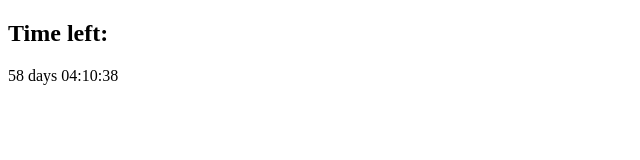
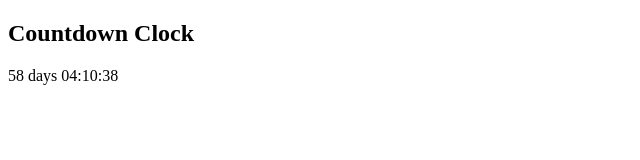
Before and after one commit to ViniciusBSilva/CountdownClock, a plain HTML site: page index.html in a window 1280 px wide. Shown: the whole page, without its empty margins (0-640 px from the left). Drawn offline with Linux system fonts and the light colour scheme.

Commit message:
new html version

```diff
--- a/index.html
+++ b/index.html
@@ -5,8 +5,7 @@
     </head>
 <body>
     <section>
-
-        <header><H1>Time left:</H1></header>
+        <header id="header"><H1>Countdown Clock</H1></header>
         <p id="countdown"></p>
     </section>
 
```
